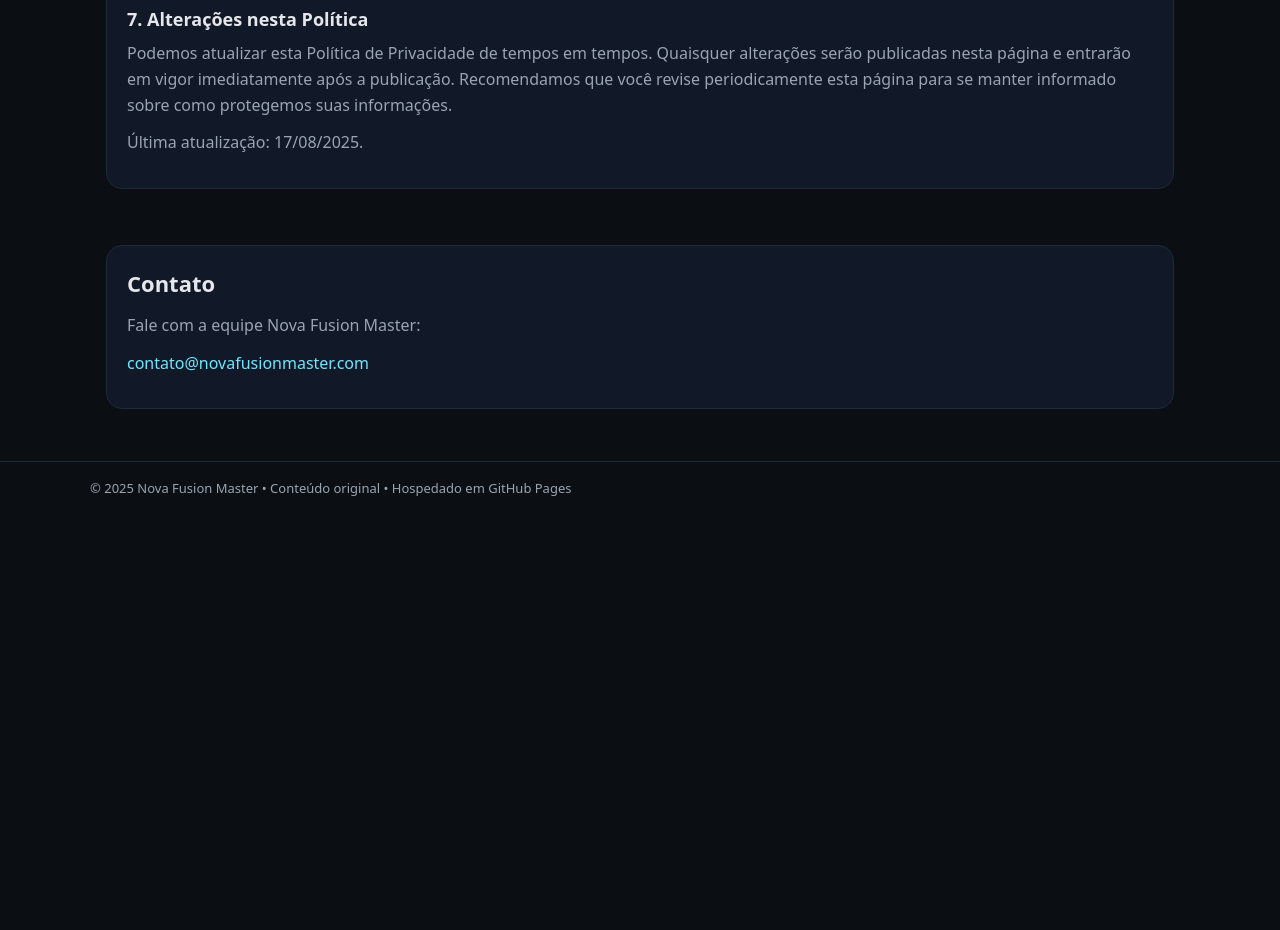
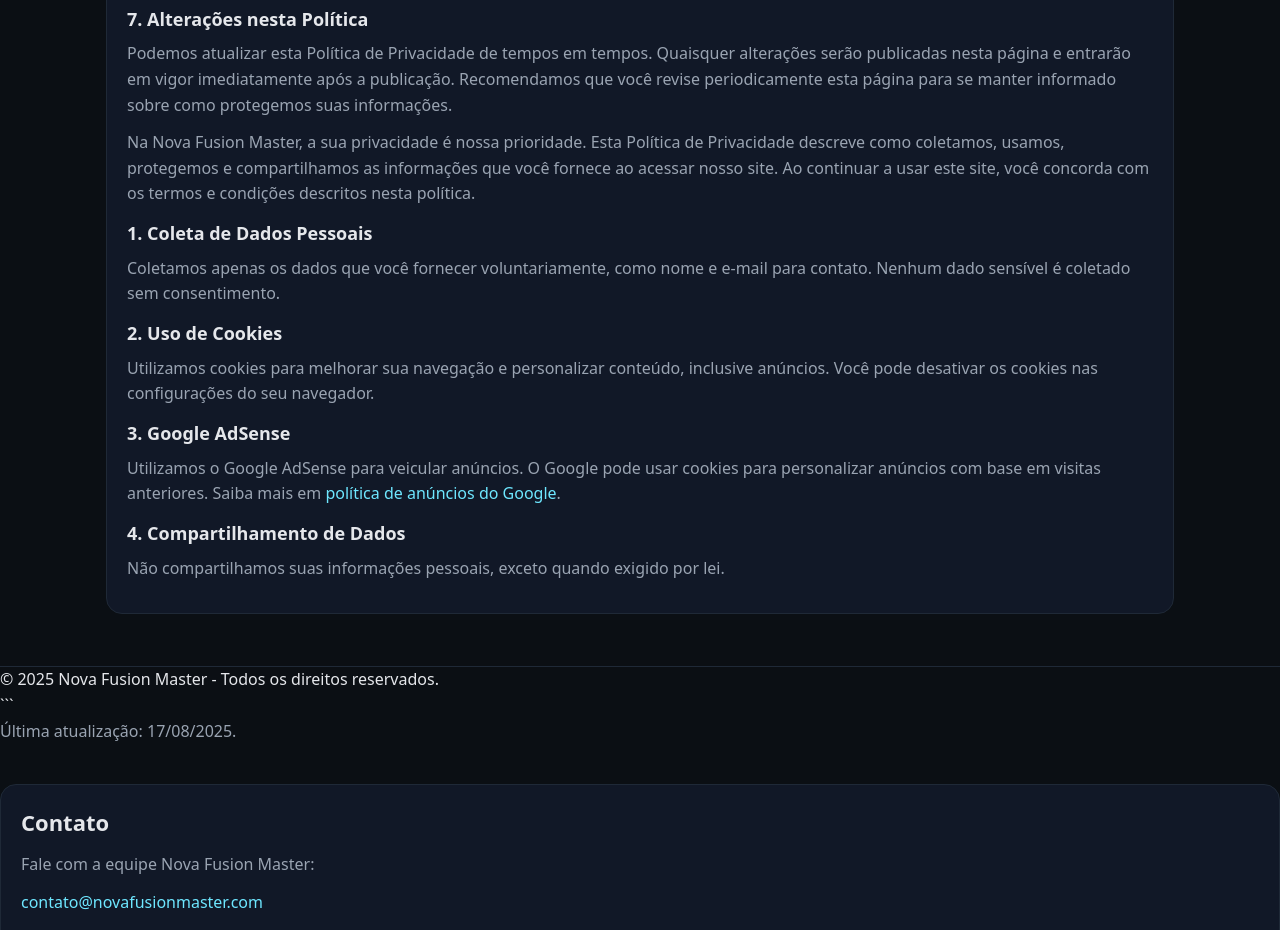
Before and after one commit to novafusionmaster/novafusionmaster.github.io, a plain HTML site: page index.html in a window 1280 px wide. Shown: the part 3020-3950 px from the top of the page. Before the commit the page ends 3535 px from the top, so only its background shows below. Drawn offline with Linux system fonts and the light colour scheme.

Commit message:
Update index.html

````diff
--- a/index.html
+++ b/index.html
@@ -154,7 +154,27 @@ Para mais informações sobre como o Google utiliza dados de cookies, visite:
         <p>Você tem o direito de acessar, corrigir ou excluir seus dados pessoais. Se desejar exercer esses direitos ou tiver dúvidas sobre nossa Política de Privacidade, entre em contato conosco através do e-mail: <a href="mailto:contato@novafusionmaster.com">contato@novafusionmaster.com</a>.</p>
 
         <h3>7. Alterações nesta Política</h3>
-        <p>Podemos atualizar esta Política de Privacidade de tempos em tempos. Quaisquer alterações serão publicadas nesta página e entrarão em vigor imediatamente após a publicação. Recomendamos que você revise periodicamente esta página para se manter informado sobre como protegemos suas informações.</p>
+        <p>Podemos atualizar esta Política de Privacidade de tempos em tempos. Quaisquer alterações serão publicadas nesta página e entrarão em vigor imediatamente após a publicação. Recomendamos que você revise periodicamente esta página para se manter informado sobre como protegemos suas informações.</p><p>Na Nova Fusion Master, a sua privacidade é nossa prioridade. Esta Política de Privacidade descreve como coletamos, usamos, protegemos e compartilhamos as informações que você fornece ao acessar nosso site. Ao continuar a usar este site, você concorda com os termos e condições descritos nesta política.</p>
+
+    <h3>1. Coleta de Dados Pessoais</h3>
+    <p>Coletamos apenas os dados que você fornecer voluntariamente, como nome e e-mail para contato. Nenhum dado sensível é coletado sem consentimento.</p>
+
+    <h3>2. Uso de Cookies</h3>
+    <p>Utilizamos cookies para melhorar sua navegação e personalizar conteúdo, inclusive anúncios. Você pode desativar os cookies nas configurações do seu navegador.</p>
+
+    <h3>3. Google AdSense</h3>
+    <p>Utilizamos o Google AdSense para veicular anúncios. O Google pode usar cookies para personalizar anúncios com base em visitas anteriores. Saiba mais em <a href="https://policies.google.com/technologies/ads" target="_blank">política de anúncios do Google</a>.</p>
+
+    <h3>4. Compartilhamento de Dados</h3>
+    <p>Não compartilhamos suas informações pessoais, exceto quando exigido por lei.</p>
+  </main>
+
+  <footer>
+    &copy; 2025 Nova Fusion Master - Todos os direitos reservados.
+  </footer>
+</body>
+</html>
+```
 
         <p>Última atualização: <time datetime="2025-08-17">17/08/2025</time>.</p>
       </div>
````
